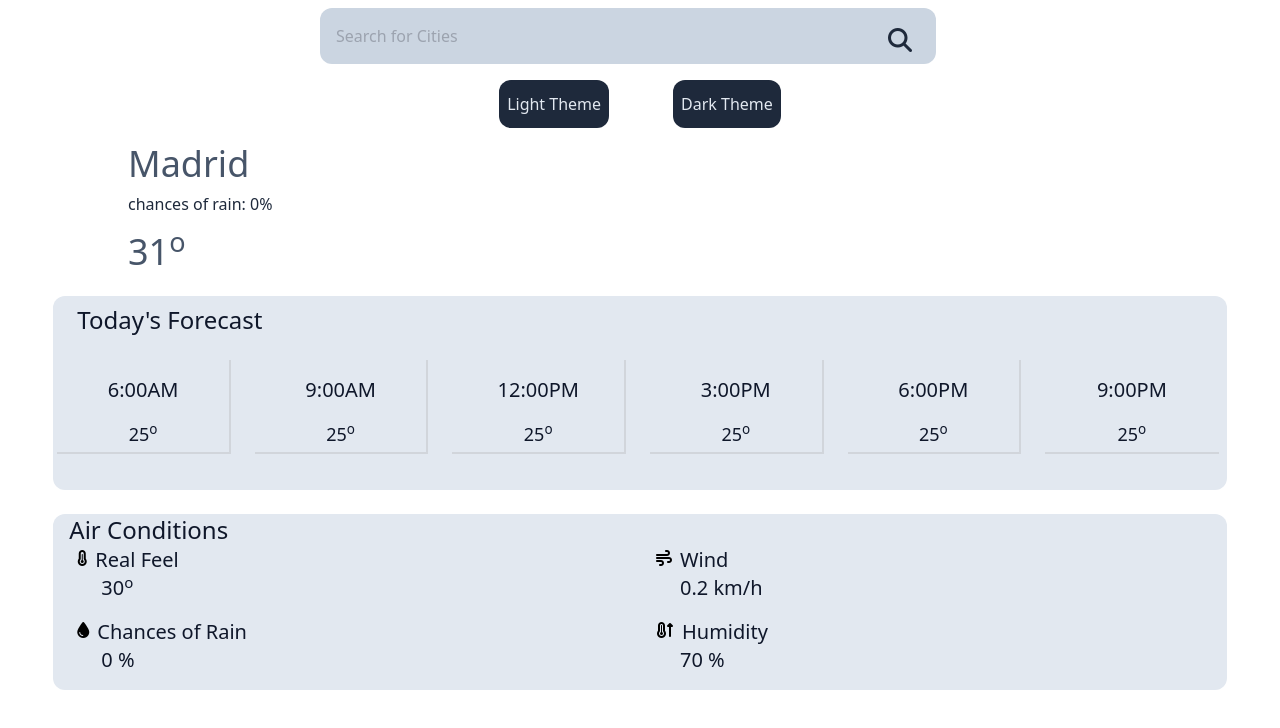
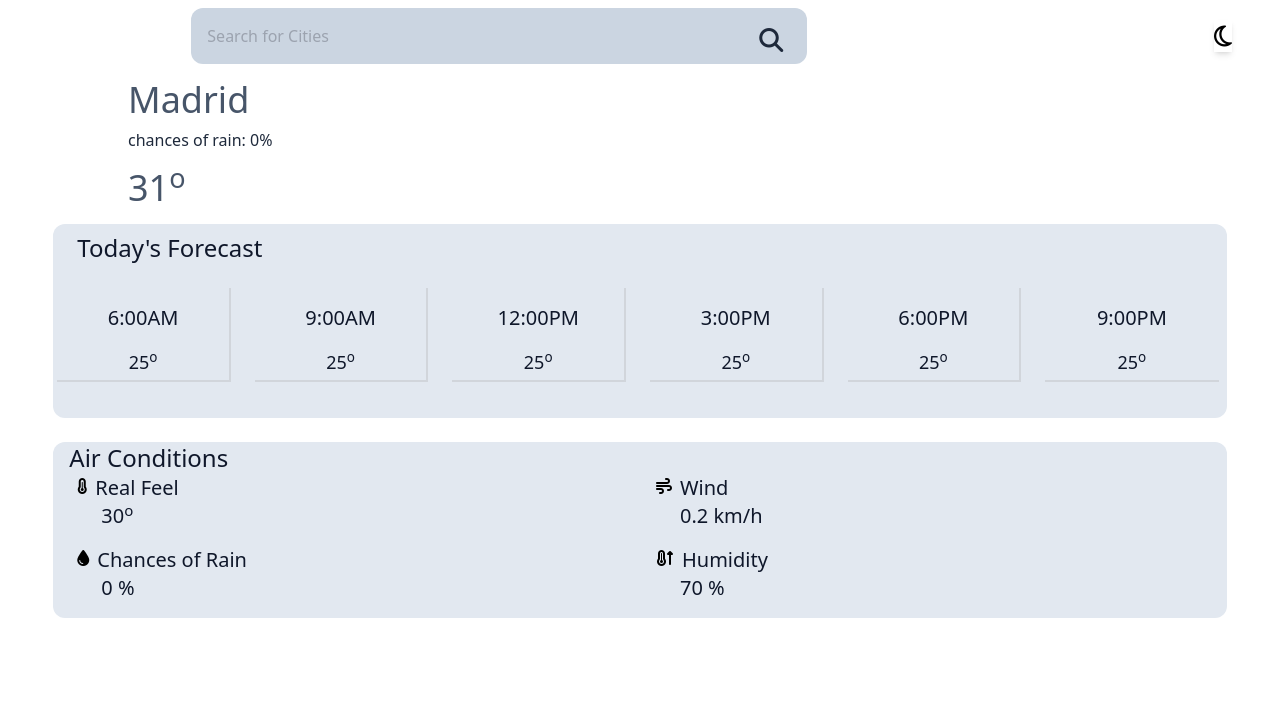
Before and after one commit to saeedyussif663/weather-app, a React (Create React App) app: page / in a window 1280 px wide. Shown: the top 728 px of the page. Built offline with nearby package versions, Linux system fonts and the light colour scheme.

Commit message:
refactored the theme functional and collects user input

```diff
--- a/public/index.html
+++ b/public/index.html
@@ -27,7 +27,7 @@
     <link rel="stylesheet" href="https://cdnjs.cloudflare.com/ajax/libs/font-awesome/6.4.2/css/all.min.css" integrity="sha512-z3gLpd7yknf1YoNbCzqRKc4qyor8gaKU1qmn+CShxbuBusANI9QpRohGBreCFkKxLhei6S9CQXFEbbKuqLg0DA==" crossorigin="anonymous" referrerpolicy="no-referrer" />
     <title>Weather-app</title>
   </head>
-  <body class=" bg-white dark:bg-slate-950">
+  <body>
     <noscript>You need to enable JavaScript to run this app.</noscript>
     <div id="root"></div>
     <!--
--- a/src/App.js
+++ b/src/App.js
@@ -5,10 +5,23 @@ import City from "./Components/City";
 import TodayForecast from "./Components/TodayForecast";
 import AirConditions from "./Components/AirConditions"
 
+import { useGlobalContext } from "./Context";
+import { useEffect } from "react";
+
 function App() {
+  const { state } = useGlobalContext();
+
+  useEffect(() => {
+     const wrapper = document.getElementById('wrapper');
+        if (state.isDarkMode) {
+            wrapper.classList.add('dark')
+        } else {
+            wrapper.classList.remove('dark')
+        }
+  },[state.isDarkMode])
 
   return (
-    <div className="flex flex-col">
+    <div className="flex flex-col  bg-white dark:bg-slate-950 h-screen">
       <SearchBar />
       <City />
       <TodayForecast />
--- a/src/Components/City.js
+++ b/src/Components/City.js
@@ -1,7 +1,7 @@
 
 const City = () => {
     return (
-        <section className=" mt-4 ml-8 md:ml-32  flex flex-col justify-center">
+        <section className=" mt-2 ml-8 md:ml-32  flex flex-col justify-center">
             <h1 className="text-2xl md:text-4xl text-slate-600 dark:text-white">
                 Madrid
             </h1>
--- a/src/Components/SearchBar.js
+++ b/src/Components/SearchBar.js
@@ -1,29 +1,36 @@
 import { useGlobalContext } from "../Context"
+import { useState } from "react"
 
 const SearchBar = () => {
-    const {toggleTheme} = useGlobalContext()
+    const [city, setCity] = useState('')
+    const { toggleTheme, state,  makeApiCall} = useGlobalContext()
+    const { isDarkMode } = state
+    const theme = isDarkMode ? 'fa-sun' : 'fa-moon';
+
+    const handleChange = (e) => {
+        setCity(e.target.value)
+    }
+
+    const sendData = () => {
+        makeApiCall(city);
+        setCity('');
+    }
 
     return (
-        <section>
-            <div className="flex flex-row my-2 ml-8  md:w-1/2 md:mx-auto">
+        <section className="flex flex-row items-center">
+            <div className="flex flex-row my-2 ml-8 w-2/3 md:w-1/2 md:mx-auto">
                 <input type="text" placeholder="Search for Cities"
+                    value={city}
+                    onChange={handleChange}
                     className="w-full md:w-full md:mx-auto rounded-xl px-4 h-14 focus:outline-none bg-slate-300 text-slate-800 dark:text-white dark:text-xl dark:bg-slate-800"
                 />
                 <i
+                    onClick={sendData}
                     className="fa-solid fa-magnifying-glass text-2xl  relative top-4  right-12 text-slate-800 dark:text-white"
-
                 ></i>
             </div>
-            <div className="flex flex-row justify-center mt-4">
-                <button className="bg-slate-800 text-slate-200 mx-4 md:mx-8 py-3 px-2 rounded-xl "
-                    onClick={() => toggleTheme('light')}
-                >
-                    Light Theme</button>
-                <button className="bg-slate-800 text-slate-200 mx-4 md:mx-8 py-3 px-2 rounded-xl"
-                    onClick={() => toggleTheme('dark')}
-                >
-                    Dark Theme</button>
-            </div>
+            <i className= {`fa-regular ${theme}  ml-auto mr-6 md:mr-12 cursor-pointer shadow-md text-xl md:text-2xl dark:text-white`}
+            onClick={toggleTheme}></i>
         </section>
     )
 }
--- a/src/Components/TodayForecast.js
+++ b/src/Components/TodayForecast.js
@@ -4,7 +4,7 @@ const TodayForecast = () => {
     const {state} = useGlobalContext()
 
     return (
-        <section className=" w-11/12 rounded-xl mx-auto mt-6 bg-slate-200 dark:bg-slate-700  flex flex-col">
+        <section className=" w-11/12 rounded-xl mx-auto mt-4 bg-slate-200 dark:bg-slate-700  flex flex-col">
             <h1 className="pl-6 py-2 text-2xl text-slate-900 dark:text-gray-300">Today's Forecast</h1>
             <div className="grid grid-cols-3 gap-4 md:grid-cols-6 pb-5 pl-1 md:mt-4">
                 {state.time.map(time => {
--- a/src/Context.js
+++ b/src/Context.js
@@ -4,7 +4,7 @@ import { reducer } from "./reducer";
 const AppContext = createContext();
 
     const initalState = {
-        theme: 'light',
+        isDarkMode: false,
         time: ['6:00AM', '9:00AM', '12:00PM', '3:00PM', '6:00PM', '9:00PM']
   }
 
@@ -12,14 +12,19 @@ const AppProvider = ({ children }) => {
 
     const [state, dispatch] = useReducer(reducer, initalState);
 
-    const toggleTheme = (theme) => {
-        dispatch({type: "TOGGLE_THEME", theme})
+    const toggleTheme = () => {
+        dispatch({type: "TOGGLE_THEME",})
+    }
+
+    const makeApiCall = (city) => {
+        console.log(city);
     }
 
     return (
         <AppContext.Provider value={{
-            toggleTheme,
-            state
+             state,
+             toggleTheme,
+             makeApiCall
         }}>
             {children}
         </AppContext.Provider>
--- a/src/reducer.js
+++ b/src/reducer.js
@@ -1,12 +1,10 @@
 
 export const reducer = (state, action) => {
     if (action.type === 'TOGGLE_THEME') {
-        const wrapper = document.getElementById('wrapper');
-        if (action.theme === 'dark') {
-            wrapper.classList.add('dark')
-        } else {
-            wrapper.classList.remove('dark')
-        }
+        return {
+            ...state,
+            isDarkMode: !state.isDarkMode
+       }
     }
 
     return state;
```
